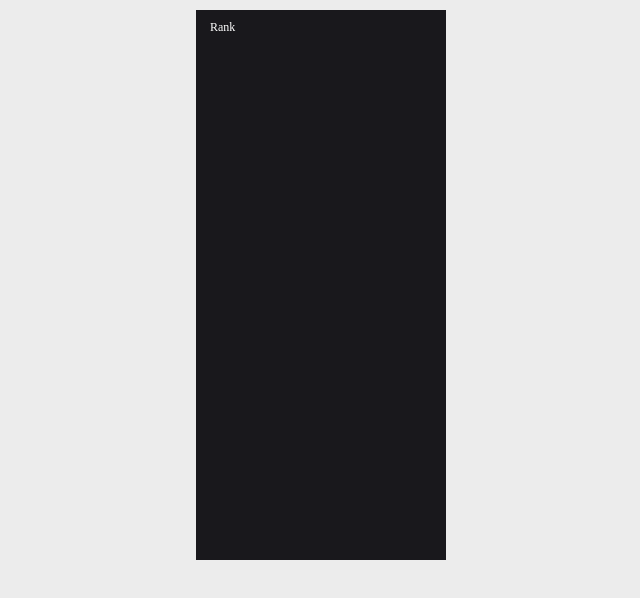
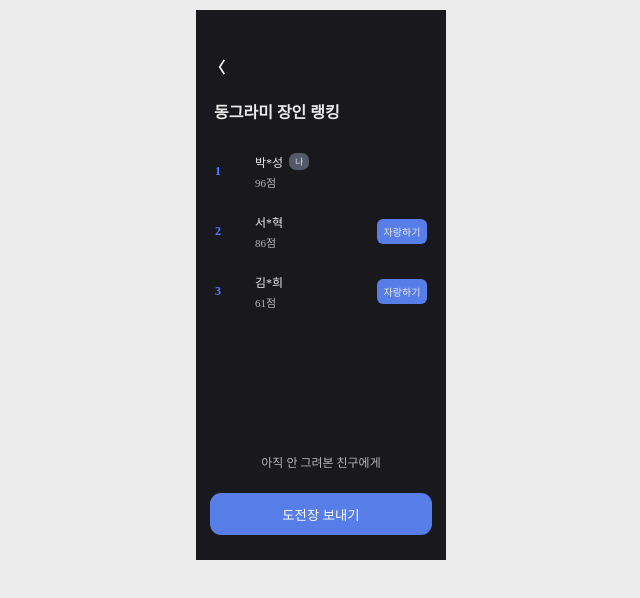
Before and after one commit to ssg-js/friends_event, a React (Vite) app in the folder friends_event/: page /rank in a window 1280 px wide. Shown: the top 598 px of the page, without its empty margins (319-959 px from the left). Built offline with nearby package versions, Linux system fonts and the light colour scheme.

Commit message:
ui: Rank page complete

```diff
--- a/friends_event/src/App.tsx
+++ b/friends_event/src/App.tsx
@@ -12,7 +12,7 @@ function App() {
   return (
     <div
       css={{
-        padding: "10px 14px",
+        padding: "45px 14px 25px 14px",
         height: "100%",
         boxSizing: "border-box",
       }}
--- a/friends_event/src/components/Button.tsx
+++ b/friends_event/src/components/Button.tsx
@@ -23,7 +23,7 @@ export default function Button({
   color,
   fontSize,
   fontWeight,
-  borderRadius = 14,
+  borderRadius = 11,
   onClick,
 }: Props) {
   return (
--- a/friends_event/src/components/Content.tsx
+++ b/friends_event/src/components/EventContent.tsx
@@ -8,7 +8,7 @@ interface Props {
   eventId?: number;
 }
 
-export default function Content({ content, eventId }: Props) {
+export default function EventContent({ content, eventId }: Props) {
   return (
     <div
       css={{
--- a/friends_event/src/components/Header.tsx
+++ b/friends_event/src/components/Header.tsx
@@ -2,9 +2,9 @@
 import type { JSX } from "@emotion/react/jsx-runtime";
 
 interface Props {
-  title: string;
+  title?: string;
   leftChild?: JSX.Element;
-  rightChild: JSX.Element;
+  rightChild?: JSX.Element;
 }
 
 export default function Header({ title, leftChild, rightChild }: Props) {
--- /dev/null
+++ b/friends_event/src/components/RankContent.tsx
@@ -0,0 +1,67 @@
+/** @jsxImportSource @emotion/react */
+import { TossGrayFont } from "../constants/colors";
+import RankItem from "./RankItem";
+
+const data = [
+  {
+    id: 1,
+    name: "박*성",
+    score: 96,
+  },
+  {
+    id: 2,
+    name: "서*혁",
+    score: 86,
+  },
+  {
+    id: 2,
+    name: "김*희",
+    score: 61,
+  },
+];
+
+export default function RankContent() {
+  const clientIdx = 1;
+  return (
+    <div
+      css={{
+        flex: 1,
+        display: "flex",
+        flexDirection: "column",
+      }}
+    >
+      <div
+        css={{
+          margin: "14px 4px",
+          fontSize: "16px",
+          fontWeight: "600",
+        }}
+      >
+        동그라미 장인 랭킹
+      </div>
+      <div
+        css={{
+          flex: 1,
+          padding: "9px 5px",
+          display: "flex",
+          flexDirection: "column",
+          gap: "10px",
+        }}
+      >
+        {data.map((item, idx) => {
+          return (
+            <RankItem
+              rank={idx + 1}
+              name={item.name}
+              score={item.score}
+              isMe={idx + 1 === Number(clientIdx)}
+            />
+          );
+        })}
+      </div>
+      <p css={{ color: TossGrayFont, margin: "22px auto" }}>
+        아직 안 그려본 친구에게
+      </p>
+    </div>
+  );
+}
--- /dev/null
+++ b/friends_event/src/components/RankItem.tsx
@@ -0,0 +1,107 @@
+/** @jsxImportSource @emotion/react */
+
+import {
+  TossDarkBlueFont,
+  TossGray,
+  TossGrayFont,
+  TossWhiteFont,
+  TossWhiteBlue,
+} from "../constants/colors";
+import Button from "./Button";
+
+interface Props {
+  rank: number;
+  name: string;
+  score: number;
+  isMe: boolean;
+}
+
+export default function RankItem({ rank, name, score, isMe }: Props) {
+  return (
+    <div
+      css={{
+        height: "30px",
+        padding: "10px 0px",
+        display: "flex",
+        justifyContent: "space-between",
+        alignItems: "center",
+      }}
+    >
+      <div
+        css={{
+          width: "40px",
+          color: TossDarkBlueFont,
+          fontWeight: 600,
+        }}
+      >
+        {rank}
+      </div>
+      <div
+        css={{
+          display: "flex",
+          flexDirection: "column",
+          gap: "3px",
+          flex: 1,
+        }}
+      >
+        <div
+          css={{
+            display: "flex",
+            gap: "6px",
+            alignItems: "center",
+          }}
+        >
+          <div css={{ fontWeight: 530 }}>{name}</div>
+          {isMe && <Tag />}
+        </div>
+        <div
+          css={{
+            color: TossGrayFont,
+            fontSize: "11px",
+          }}
+        >
+          {`${score}점`}
+        </div>
+      </div>
+      {!isMe && (
+        <Button
+          content="자랑하기"
+          height={25}
+          width={50}
+          color={TossWhiteFont}
+          fontSize={10}
+          fontWeight={420}
+          backgroundColor={TossWhiteBlue}
+          borderRadius={6}
+          onClick={() => {}}
+        />
+      )}
+    </div>
+  );
+}
+
+// 나를 표기
+function Tag() {
+  return (
+    <div
+      css={{
+        display: "flex",
+        justifyContent: "center",
+        alignItems: "center",
+        height: "17px",
+        width: "20px",
+        fontSize: "10px",
+        backgroundColor: TossGray,
+        borderRadius: "7px",
+      }}
+    >
+      <div
+        css={{
+          fontSize: "9px",
+        }}
+      >
+        나
+      </div>
+    </div>
+  );
+}
--- a/friends_event/src/components/Ranking.tsx
+++ b/friends_event/src/components/Ranking.tsx
@@ -1,7 +1,7 @@
 /** @jsxImportSource @emotion/react */
 
 import { useNavigate } from "react-router-dom";
-import { TossDarkGray, TossGray, TossWhiteFont } from "../constants/colors";
+import { TossDarkGray, TossGray, TossSemiWhiteFont } from "../constants/colors";
 
 interface Props {}
 
@@ -23,7 +23,7 @@ export default function Ranking({}: Props) {
       onClick={() => nav("/rank")}
     >
       <div>🏆</div>
-      <div css={{ flex: 1, color: TossWhiteFont }}>친구들 중 1등이에요</div>
+      <div css={{ flex: 1, color: TossSemiWhiteFont }}>친구들 중 1등이에요</div>
       <div
         css={{
           padding: "3px 7px",
--- a/friends_event/src/constants/colors.ts
+++ b/friends_event/src/constants/colors.ts
@@ -3,7 +3,8 @@ export const TossDarkBackground = "#19181c";
 export const TossDarkGray = "#212129";
 export const TossGray = "#535966";
 export const TossWhiteBlue = "#567de8";
-export const TossGrayFont = "#929298";
-export const TossWhiteFont = "#cacaca";
+export const TossGrayFont = "#b7b7b7";
+export const TossWhiteFont = "#ebebeb";
+export const TossSemiWhiteFont = "#cacaca";
 export const TossBlackFont = "#201f23";
 export const TossDarkBlueFont = "#557dff";
--- a/friends_event/src/index.css
+++ b/friends_event/src/index.css
@@ -10,7 +10,7 @@ body {
   height: 550px;
   margin: 10px auto;
   background-color: #19181c;
-  color: white;
+  color: rgb(235, 235, 235);
   font-size: 12px;
   box-sizing: border-box;
 }
--- a/friends_event/src/pages/Event.tsx
+++ b/friends_event/src/pages/Event.tsx
@@ -2,8 +2,7 @@
 
 import Header from "../components/Header";
 import Button from "../components/Button";
-import Content from "../components/Content";
-import Space from "../components/Space";
+import EventContent from "../components/EventContent";
 
 import { useNavigate } from "react-router-dom";
 import { TossWhiteBlue } from "../constants/colors";
@@ -20,7 +19,6 @@ function Event() {
         justifyContent: "space-between",
       }}
     >
-      <Space height={40} />
       <Header
         title=""
         leftChild={
@@ -43,16 +41,16 @@ function Event() {
           />
         }
       />
-      <Content content="지금부터 게임 시작" />
+      <EventContent content="지금부터 게임 시작" />
 
       <Button
         content={"동그라미 그리기"}
-        height={45}
+        height={42}
         backgroundColor={TossWhiteBlue}
         color="white"
+        fontWeight={340}
         onClick={() => nav("/game")}
       />
-      <Space height={10} />
     </div>
   );
 }
--- a/friends_event/src/pages/Rank.tsx
+++ b/friends_event/src/pages/Rank.tsx
@@ -1,3 +1,42 @@
+/** @jsxImportSource @emotion/react */
+
+import { useNavigate } from "react-router-dom";
+import Button from "../components/Button";
+import Header from "../components/Header";
+import RankContent from "../components/RankContent";
+import { TossWhiteBlue } from "../constants/colors";
+
 export default function Rank() {
-  return <div>Rank</div>;
+  const nav = useNavigate();
+  return (
+    <div
+      css={{
+        height: "100%",
+        display: "flex",
+        flexDirection: "column",
+      }}
+    >
+      <Header
+        leftChild={
+          <Button
+            content="〈"
+            padding="1px 0px"
+            color="white"
+            fontSize={15}
+            fontWeight={900}
+            onClick={() => nav(-1)}
+          />
+        }
+      />
+      <RankContent />
+      <Button
+        content={"도전장 보내기"}
+        height={42}
+        backgroundColor={TossWhiteBlue}
+        color="white"
+        fontWeight={340}
+        onClick={() => {}}
+      />{" "}
+    </div>
+  );
 }
```
